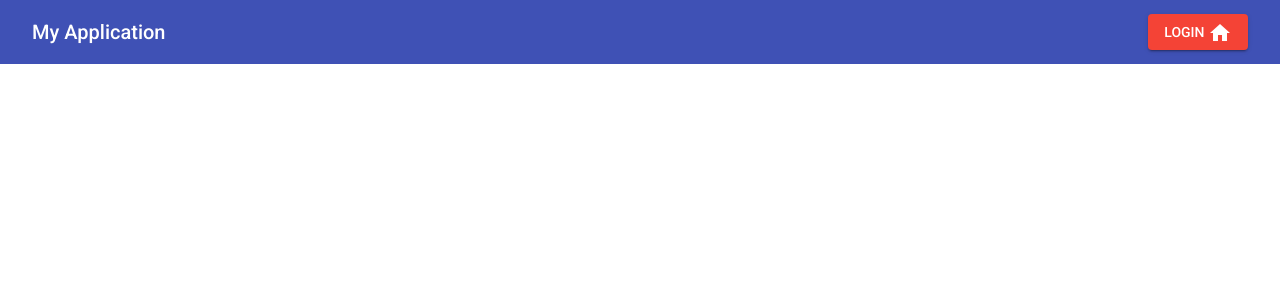
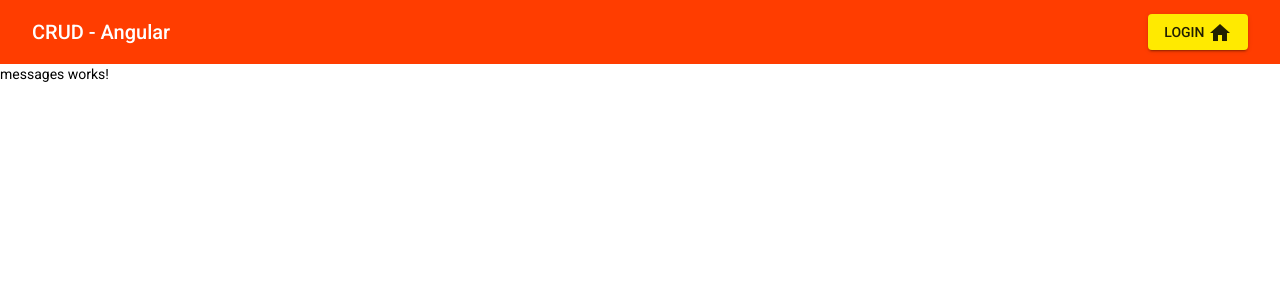
Before and after one commit to victorambrozi/crud-angular, an Angular app: page /messages in a window 1280 px wide. Before the commit this address led to /. Shown: the top 300 px of the page. Built offline with nearby package versions, Linux system fonts and the light colour scheme.

Commit message:
cria modulo para o crud e adiciona tema

```diff
--- a/src/app/app-routing.module.ts
+++ b/src/app/app-routing.module.ts
@@ -1,7 +1,15 @@
 import { NgModule } from '@angular/core';
 import { RouterModule, Routes } from '@angular/router';
 
-const routes: Routes = [];
+const routes: Routes = [  {
+  path: '',
+  pathMatch: 'full',
+  redirectTo: 'messages',
+},
+{
+  path:'messages',
+  loadChildren: () => import('./messages/messages.module').then(m => m.MessagesModule) // lazy loading
+}];
 
 @NgModule({
   imports: [RouterModule.forRoot(routes)],
--- a/src/app/app.component.html
+++ b/src/app/app.component.html
@@ -1 +1,2 @@
 <app-header></app-header>
+<router-outlet></router-outlet>
--- a/src/app/components/header/header.component.html
+++ b/src/app/components/header/header.component.html
@@ -1,8 +1,8 @@
 <header class="header">
   <mat-toolbar color="primary" class="header__toolbar">
-    <span>My Application</span>
+    <span>CRUD - Angular</span>
 
-    <button mat-raised-button color="warn">
+    <button mat-raised-button color="accent">
         {{btnHeader | uppercase}}
       <mat-icon
         aria-hidden="false"
--- /dev/null
+++ b/src/app/messages/components/messages/messages/messages.component.html
@@ -0,0 +1 @@
+<p>messages works!</p>
--- /dev/null
+++ b/src/app/messages/components/messages/messages/messages.component.ts
@@ -0,0 +1,15 @@
+import { Component, OnInit } from '@angular/core';
+
+@Component({
+  selector: 'app-messages',
+  templateUrl: './messages.component.html',
+  styleUrls: ['./messages.component.scss']
+})
+export class MessagesComponent implements OnInit {
+
+  constructor() { }
+
+  ngOnInit(): void {
+  }
+
+}
--- a/src/styles.scss
+++ b/src/styles.scss
@@ -1,27 +1,25 @@
-@import '@angular/material/theming';
+@import "@angular/material/theming";
 
 @include mat-core();
 
-$candy-app-primary: mat-palette($mat-indigo);
-$candy-app-accent:  mat-palette($mat-pink, A200, A100, A400);
-$candy-app-warn:    mat-palette($mat-red);
+$custom-app-primary: mat-palette($mat-deep-orange, A400);
+$custom-app-secondary: mat-palette($mat-yellow, A400); // accent
+$custom-app-warn: mat-palette($mat-red);
 
-$candy-app-theme: mat-light-theme((
-  color: (
-    primary: $candy-app-primary,
-    accent: $candy-app-accent,
-    warn: $candy-app-warn,
-  )
-));
+$custom-app-theme: mat-light-theme(
+  $custom-app-primary,
+  $custom-app-secondary,
+  $custom-app-warn
+);
 
-@include angular-material-theme($candy-app-theme);
+@include angular-material-theme($custom-app-theme);
 
 * {
-    margin: 0;
-    padding: 0;
-    box-sizing: border-box;
+  margin: 0;
+  padding: 0;
+  box-sizing: border-box;
 }
 
 html {
-    font-size: 62.5%;
+  font-size: 62.5%;
 }
```
Also changed, not shown: src/app/app.module.ts (+11 -10 lines), src/app/messages/messages-routing.module.ts (added, +15 -0 lines), src/app/messages/messages.module.ts (added, +18 -0 lines), src/app/messages/messages/messages.module.ts (added, +12 -0 lines), src/app/messages/components/messages/messages/messages.component.scss (added), 1 other file (tests, documents, lock files or other folders).
